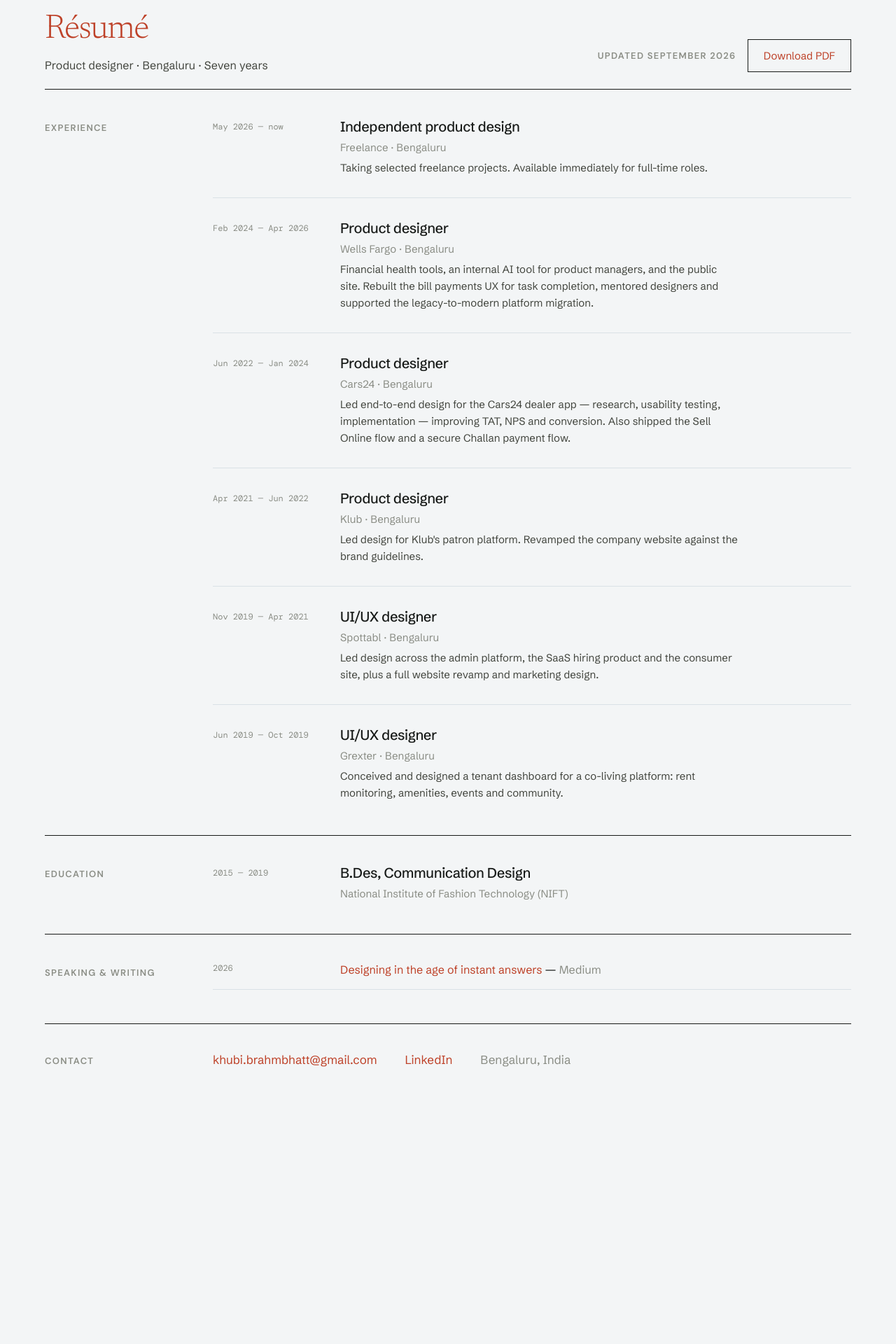
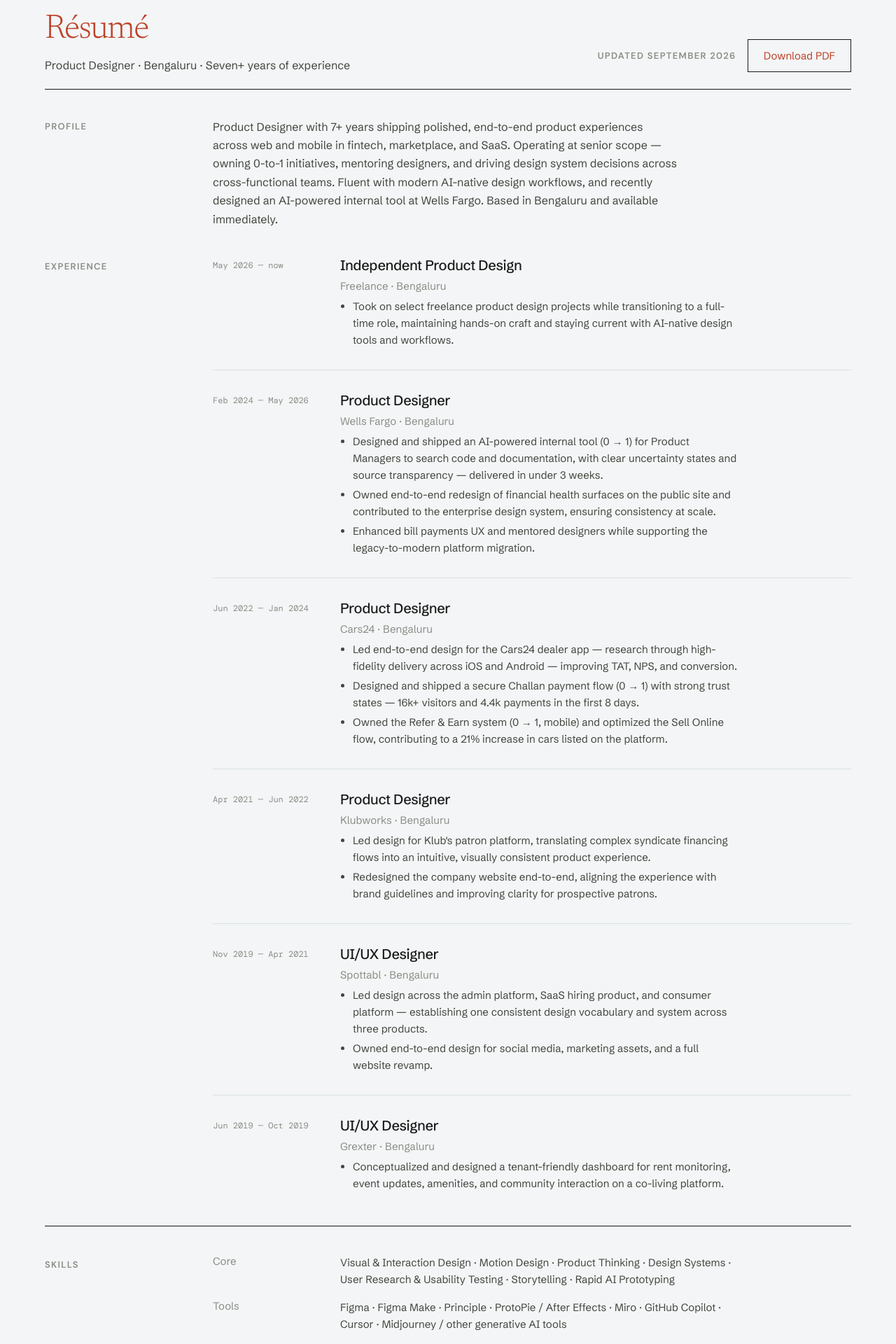
Before and after one commit to Khubij11/Khubi-portfolio, a React (Vite) app: page /resume in a window 1280 px wide. Shown: the part 140-2060 px from the top of the page at 70% size. Before the commit the page ends 1776 px from the top, so only its background shows below. Built offline with nearby package versions, Linux system fonts and the light colour scheme.

Commit message:
Sync resume page content with updated resume PDF

```diff
--- a/src/pages/Resume.tsx
+++ b/src/pages/Resume.tsx
@@ -13,45 +13,74 @@ interface Row {
   date: string;
   title: string;
   place: string;
-  desc: string;
+  desc: string[];
 }
 
 const experience: Row[] = [
   {
     date: 'May 2026 — now',
-    title: 'Independent product design',
+    title: 'Independent Product Design',
     place: 'Freelance · Bengaluru',
-    desc: 'Taking selected freelance projects. Available immediately for full-time roles.',
+    desc: [
+      'Took on select freelance product design projects while transitioning to a full-time role, maintaining hands-on craft and staying current with AI-native design tools and workflows.',
+    ],
   },
   {
-    date: 'Feb 2024 — Apr 2026',
-    title: 'Product designer',
+    date: 'Feb 2024 — May 2026',
+    title: 'Product Designer',
     place: 'Wells Fargo · Bengaluru',
-    desc: 'Financial health tools, an internal AI tool for product managers, and the public site. Rebuilt the bill payments UX for task completion, mentored designers and supported the legacy-to-modern platform migration.',
+    desc: [
+      'Designed and shipped an AI-powered internal tool (0 → 1) for Product Managers to search code and documentation, with clear uncertainty states and source transparency — delivered in under 3 weeks.',
+      'Owned end-to-end redesign of financial health surfaces on the public site and contributed to the enterprise design system, ensuring consistency at scale.',
+      'Enhanced bill payments UX and mentored designers while supporting the legacy-to-modern platform migration.',
+    ],
   },
   {
     date: 'Jun 2022 — Jan 2024',
-    title: 'Product designer',
+    title: 'Product Designer',
     place: 'Cars24 · Bengaluru',
-    desc: 'Led end-to-end design for the Cars24 dealer app — research, usability testing, implementation — improving TAT, NPS and conversion. Also shipped the Sell Online flow and a secure Challan payment flow.',
+    desc: [
+      'Led end-to-end design for the Cars24 dealer app — research through high-fidelity delivery across iOS and Android — improving TAT, NPS, and conversion.',
+      'Designed and shipped a secure Challan payment flow (0 → 1) with strong trust states — 16k+ visitors and 4.4k payments in the first 8 days.',
+      'Owned the Refer & Earn system (0 → 1, mobile) and optimized the Sell Online flow, contributing to a 21% increase in cars listed on the platform.',
+    ],
   },
   {
     date: 'Apr 2021 — Jun 2022',
-    title: 'Product designer',
-    place: 'Klub · Bengaluru',
-    desc: "Led design for Klub's patron platform. Revamped the company website against the brand guidelines.",
+    title: 'Product Designer',
+    place: 'Klubworks · Bengaluru',
+    desc: [
+      "Led design for Klub's patron platform, translating complex syndicate financing flows into an intuitive, visually consistent product experience.",
+      'Redesigned the company website end-to-end, aligning the experience with brand guidelines and improving clarity for prospective patrons.',
+    ],
   },
   {
     date: 'Nov 2019 — Apr 2021',
-    title: 'UI/UX designer',
+    title: 'UI/UX Designer',
     place: 'Spottabl · Bengaluru',
-    desc: 'Led design across the admin platform, the SaaS hiring product and the consumer site, plus a full website revamp and marketing design.',
+    desc: [
+      'Led design across the admin platform, SaaS hiring product, and consumer platform — establishing one consistent design vocabulary and system across three products.',
+      'Owned end-to-end design for social media, marketing assets, and a full website revamp.',
+    ],
   },
   {
     date: 'Jun 2019 — Oct 2019',
-    title: 'UI/UX designer',
+    title: 'UI/UX Designer',
     place: 'Grexter · Bengaluru',
-    desc: 'Conceived and designed a tenant dashboard for a co-living platform: rent monitoring, amenities, events and community.',
+    desc: [
+      'Conceptualized and designed a tenant-friendly dashboard for rent monitoring, event updates, amenities, and community interaction on a co-living platform.',
+    ],
+  },
+];
+
+const skills = [
+  {
+    label: 'Core',
+    value: 'Visual & Interaction Design · Motion Design · Product Thinking · Design Systems · User Research & Usability Testing · Storytelling · Rapid AI Prototyping',
+  },
+  {
+    label: 'Tools',
+    value: 'Figma · Figma Make · Principle · ProtoPie / After Effects · Miro · GitHub Copilot · Cursor · Midjourney / other generative AI tools',
   },
 ];
 
@@ -74,7 +103,7 @@ export default function Resume() {
           <h1 style={{ fontFamily: 'var(--font-serif)', fontWeight: 300, fontSize: 'clamp(32px, 3.8vw, 50px)', lineHeight: 1.06, letterSpacing: '-0.035em', margin: 0 }}>
             <span style={{ color: 'var(--accent)' }}>Résumé</span>
           </h1>
-          <p style={{ fontSize: 16, color: 'var(--secondary)', margin: '14px 0 0 0' }}>Product designer · Bengaluru · Seven years</p>
+          <p style={{ fontSize: 16, color: 'var(--secondary)', margin: '14px 0 0 0' }}>Product Designer · Bengaluru · Seven+ years of experience</p>
         </div>
         <div style={{ display: 'flex', flexWrap: 'wrap', alignItems: 'center', gap: 16 }}>
           <span style={kicker}>Updated September 2026</span>
@@ -96,6 +125,18 @@ export default function Resume() {
           </a>
         </div>
       </div>
+
+      <section className="r-sec" style={{ display: 'flex', flexWrap: 'wrap', gap: '24px 40px', padding: '40px 0 0 0' }}>
+        <div className="r-label" style={{ flex: '0 0 200px', ...kicker, paddingTop: 4 }}>
+          Profile
+        </div>
+        <p className="r-desc" style={{ flex: '1 1 620px', fontSize: 16, lineHeight: 1.65, color: 'var(--secondary)', margin: 0, maxWidth: '68ch' }}>
+          Product Designer with 7+ years shipping polished, end-to-end product experiences across web and mobile in fintech, marketplace, and SaaS.
+          Operating at senior scope — owning 0-to-1 initiatives, mentoring designers, and driving design system decisions across cross-functional teams.
+          Fluent with modern AI-native design workflows, and recently designed an AI-powered internal tool at Wells Fargo. Based in Bengaluru and
+          available immediately.
+        </p>
+      </section>
 
       <section className="r-sec" style={{ display: 'flex', flexWrap: 'wrap', gap: '24px 40px', padding: '10px 0 0 0' }}>
         <div className="r-label" style={{ flex: '0 0 200px', ...kicker, paddingTop: 36 }}>
@@ -120,10 +161,28 @@ export default function Resume() {
                   {row.title}
                 </div>
                 <div style={{ fontSize: 15, color: 'var(--muted)', marginTop: 8 }}>{row.place}</div>
-                <p className="r-desc" style={{ fontSize: 15, lineHeight: 1.6, color: 'var(--secondary)', margin: '8px 0 0 0', maxWidth: '62ch' }}>
-                  {row.desc}
-                </p>
+                <ul className="r-desc" style={{ fontSize: 15, lineHeight: 1.6, color: 'var(--secondary)', margin: '8px 0 0 0', paddingLeft: 18, maxWidth: '62ch' }}>
+                  {row.desc.map((line) => (
+                    <li key={line} style={{ marginTop: 4 }}>
+                      {line}
+                    </li>
+                  ))}
+                </ul>
               </div>
+            </div>
+          ))}
+        </div>
+      </section>
+
+      <section className="r-sec" style={{ display: 'flex', flexWrap: 'wrap', gap: '24px 40px', borderTop: '1px solid var(--ink)', marginTop: 48, padding: '40px 0 0 0' }}>
+        <div className="r-label" style={{ flex: '0 0 200px', ...kicker, paddingTop: 6 }}>
+          Skills
+        </div>
+        <div style={{ flex: '1 1 620px', display: 'flex', flexDirection: 'column', gap: 16 }}>
+          {skills.map((s) => (
+            <div key={s.label} style={{ display: 'flex', flexWrap: 'wrap', gap: '4px 32px' }}>
+              <div style={{ flex: '0 0 150px', fontSize: 15, color: 'var(--muted)' }}>{s.label}</div>
+              <div style={{ flex: '1 1 400px', fontSize: 15, lineHeight: 1.6, color: 'var(--secondary)', maxWidth: '62ch' }}>{s.value}</div>
             </div>
           ))}
         </div>
@@ -169,6 +228,12 @@ export default function Resume() {
           <a href="mailto:khubi.brahmbhatt@gmail.com" style={{ fontSize: 17 }}>
             khubi.brahmbhatt@gmail.com
           </a>
+          <a href="tel:+917834087249" style={{ fontSize: 17 }}>
+            +91 78340 87249
+          </a>
+          <a href="https://khubi.online" target="_blank" rel="noopener" style={{ fontSize: 17 }}>
+            khubi.online
+          </a>
           <a href="https://linkedin.com/in/khubijoshi" style={{ fontSize: 17 }}>
             LinkedIn
           </a>
```
